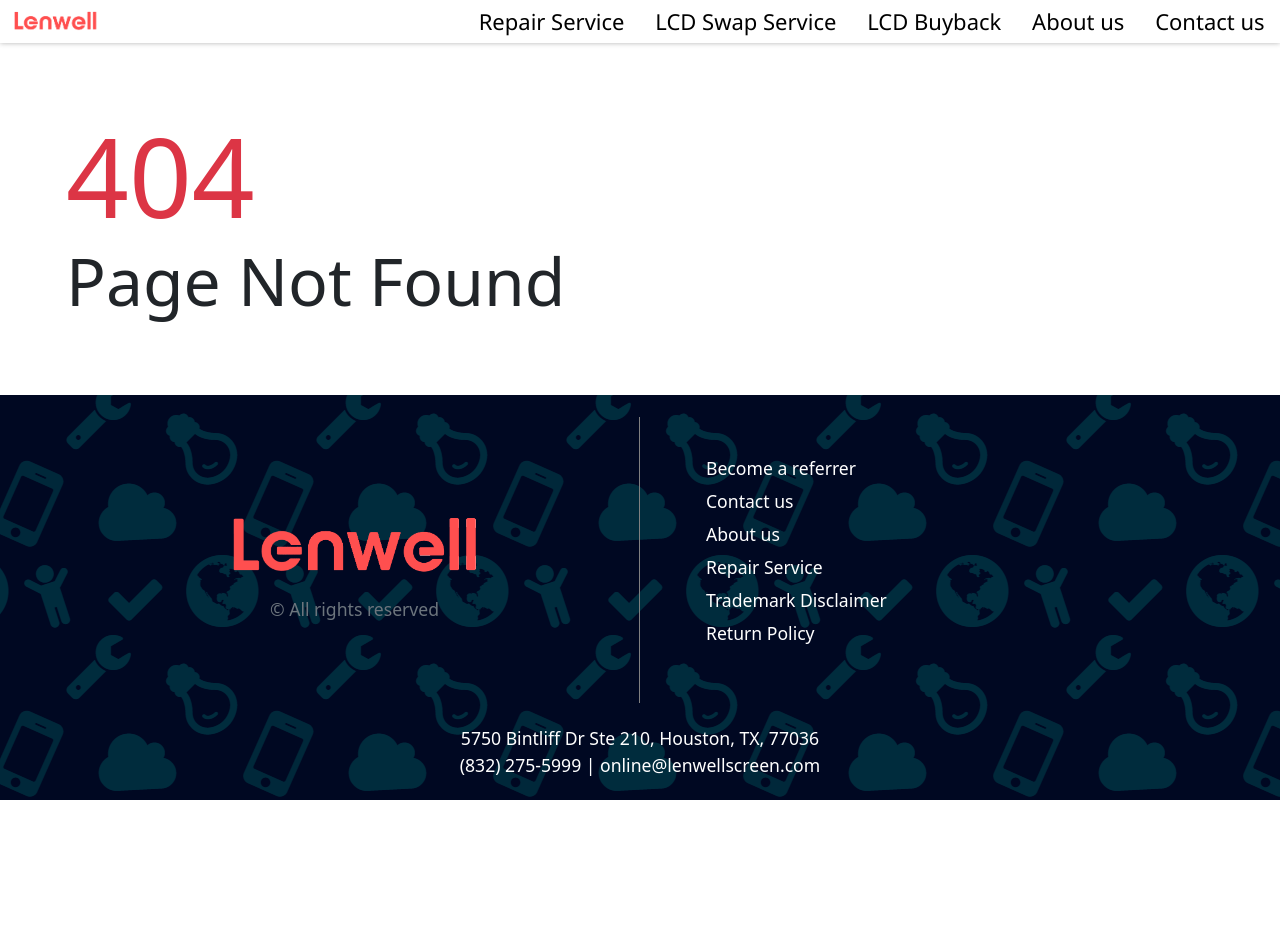
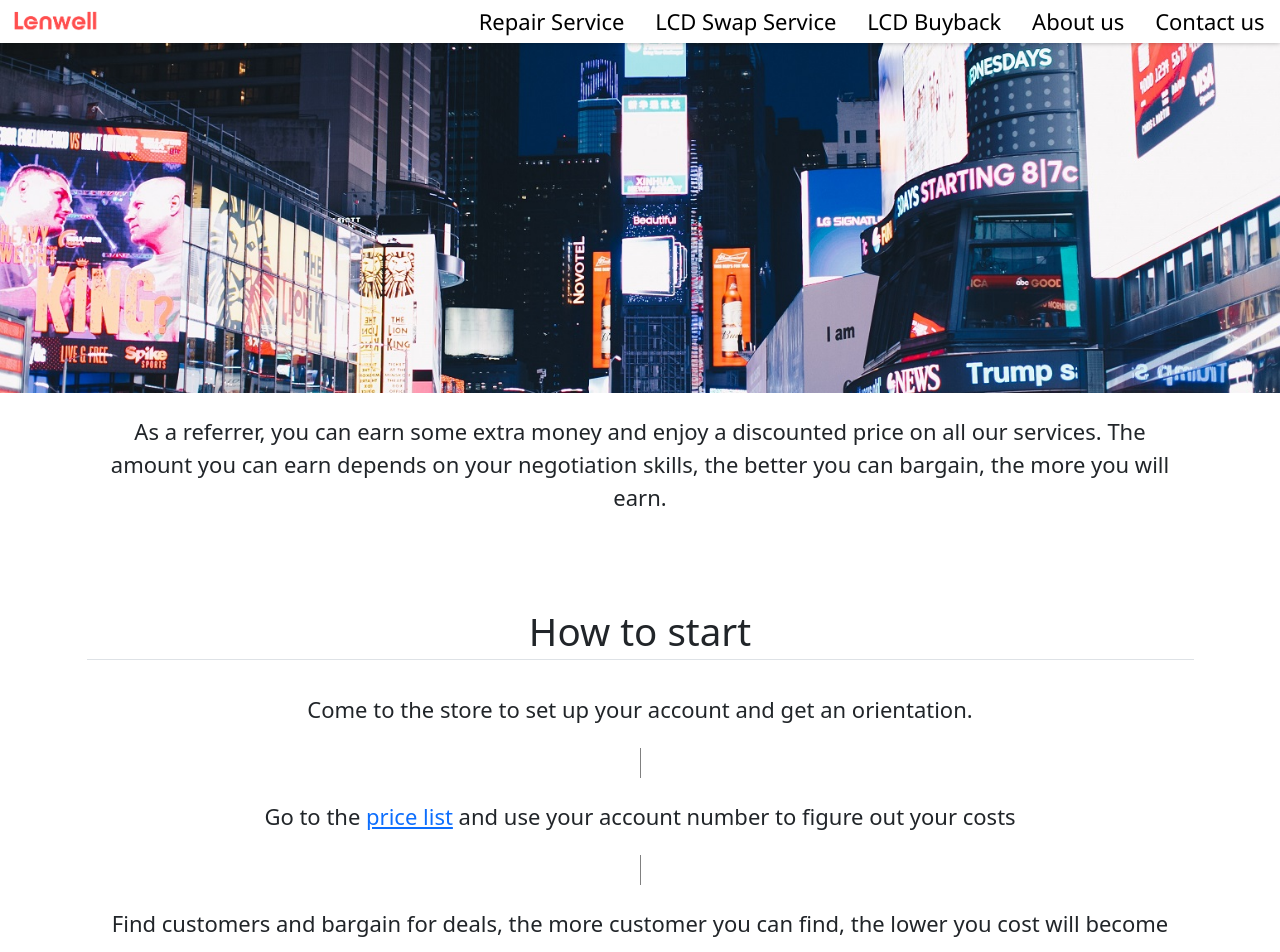
Before and after one commit to FanghanHu/lenwell-local, a Next.js app: page /referrer in a window 1280 px wide. Before the commit this address had no page. Shown: the top 952 px of the page. Before the commit the page ends 800 px from the top, so only its background shows below. Built offline with nearby package versions, Linux system fonts and the light colour scheme.

Commit message:
convert to next.js

```diff
--- a/pages/about-us/index.jsx
+++ b/pages/about-us/index.jsx
@@ -8,7 +8,7 @@ export default function AboutUs() {
 			<div className="display-6 m-3 border-bottom w-fit-content">About us</div>
 			<div className="h3 text-center mt-5 border-bottom p-1">
 				Lenwell Houston Location
-			</div>sadasd
+			</div>
 			<div className="text-center m-4">
 				<div className="text-muted">5750 Bintliff Dr Ste 210</div>
 				<div className="text-muted">Houston, Texas, 77036</div>
--- /dev/null
+++ b/pages/referrer.jsx
@@ -0,0 +1,76 @@
+import Link from "next/link";
+
+export default function Referrer() {
+	return (
+		<div>
+			<div
+				className="background"
+				style={{
+					backgroundImage: `url(/bg-home7.jpg)`,
+					width: "100%",
+					height: "350px",
+				}}
+			></div>
+			<div className="container text-center">
+				<div className="p-3">
+					As a referrer, you can earn some extra money and enjoy a discounted
+					price on all our services. The amount you can earn depends on your
+					negotiation skills, the better you can bargain, the more you will
+					earn.
+				</div>
+				<div className="h3 text-center mt-5 border-bottom p-1">
+					How to start
+				</div>
+				<div className="p-3">
+					Come to the store to set up your account and get an orientation.
+				</div>
+				<div
+					className="mx-auto"
+					style={{ height: "30px", width: "0", borderRight: "1px solid gray" }}
+				></div>
+				<div className="p-3">
+					Go to the <Link href="/repair-service">price list</Link> and use your
+					account number to figure out your costs
+				</div>
+				<div
+					className="mx-auto"
+					style={{ height: "30px", width: "0", borderRight: "1px solid gray" }}
+				></div>
+				<div className="p-3">
+					Find customers and bargain for deals, the more customer you can find,
+					the lower you cost will become
+				</div>
+
+				<div className="h5 mt-4">Direct a customer to the store</div>
+				<div className="p-3">
+					If you found a customer on the phone, or via internet, you may ask
+					your customer to drop their device and pay us directly, you will get
+					your earnings at the end of day via Paypal or CashApp.
+				</div>
+				<div className="p-3">
+					To keep track of your customers you need to{" "}
+					<Link href="/order-online">create a ticket</Link> for your customer,
+					remember to enter your account, and the price your customer agreed on.
+					give your customer the generated ticket number, and instruct them to
+					show us the ticket number when they arrive at the store.
+				</div>
+
+				<div className="h5 mt-4">Deliver the device yourself</div>
+				<div className="p-3">
+					You can provide a better service by picking up the device from your
+					customers and delivering it back after it is repaired.
+				</div>
+				<div className="p-3">
+					In this case you do not need to create a ticket online, we will create
+					the ticket for you when you drop off the device
+				</div>
+				<div className="text-center m-5">
+					<div className="h5">Have a question?</div>
+					<Link href="/contact-us">
+						<a className="button button-primary px-3 py-1 h5">Contact us</a>
+					</Link>
+				</div>
+			</div>
+		</div>
+	);
+}
```
Also changed, not shown: pages/order-online.jsx (added, +7 -0 lines), pages/return-policy.jsx (added, +57 -0 lines), pages/trademark-disclaimer.jsx (added, +29 -0 lines).
